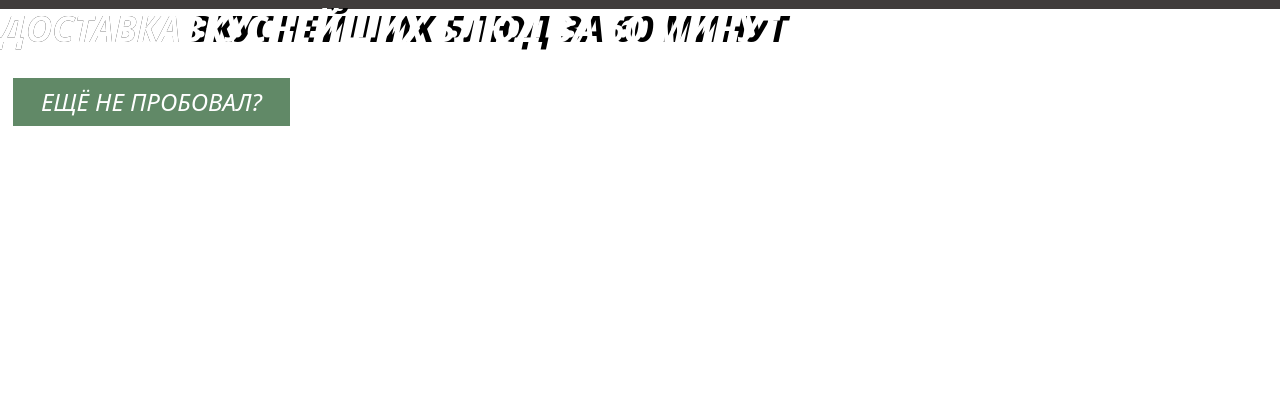
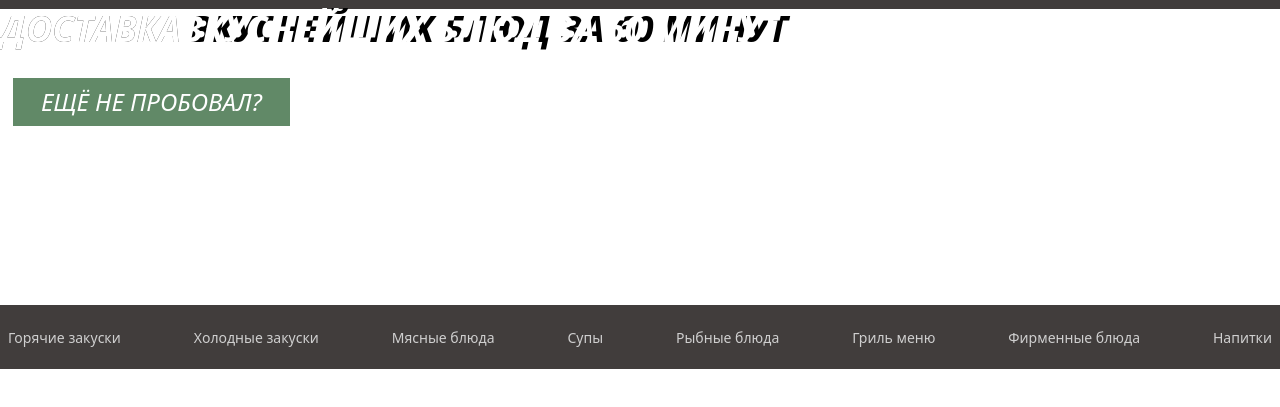
Before and after one commit to Nikita7465/project, a website: page index.html in a window 1280 px wide. Shown: the part 87-494 px from the top of the page. Drawn offline with Linux system fonts and the light colour scheme; a web font is replaced by a local one.

Commit message:
add header nav

```diff
--- a/index.html
+++ b/index.html
@@ -110,8 +110,28 @@
                 </div>
             </div>
         </div>
-        <div class="header-nav">
-
+        <div class="header-nav bg-[#413D3C] py-5">
+            <nav class="nav text-center flex gap-6 overflow-x-scroll justify-between">
+                <div class="nav-link min-w-max"><a href="" class="font-medium text-sm text-[#CFCFCF] mx-2">Горячие
+                        закуски</a></div>
+                <div class="nav-link min-w-max"><a href="" class="font-medium text-sm text-[#CFCFCF] mx-2">Холодные
+                        закуски</a></div>
+                <div class="nav-link min-w-max"><a href="" class="font-medium text-sm text-[#CFCFCF] mx-2">Мясные
+                        блюда</a>
+                </div>
+                <div class="nav-link min-w-max"><a href="" class="font-medium text-sm text-[#CFCFCF] mx-2">Супы</a>
+                </div>
+                <div class="nav-link min-w-max"><a href="" class="font-medium text-sm text-[#CFCFCF] mx-2">Рыбные
+                        блюда</a>
+                </div>
+                <div class="nav-link min-w-max"><a href="" class="font-medium text-sm text-[#CFCFCF] mx-2">Гриль
+                        меню</a>
+                </div>
+                <div class="nav-link min-w-max"><a href="" class="font-medium text-sm text-[#CFCFCF] mx-2">Фирменные
+                        блюда</a></div>
+                <div class="nav-link min-w-max"><a href="" class="font-medium text-sm text-[#CFCFCF] mx-2">Напитки</a>
+                </div>
+            </nav>
         </div>
 
 
```
Also changed, not shown: css/output.css.
